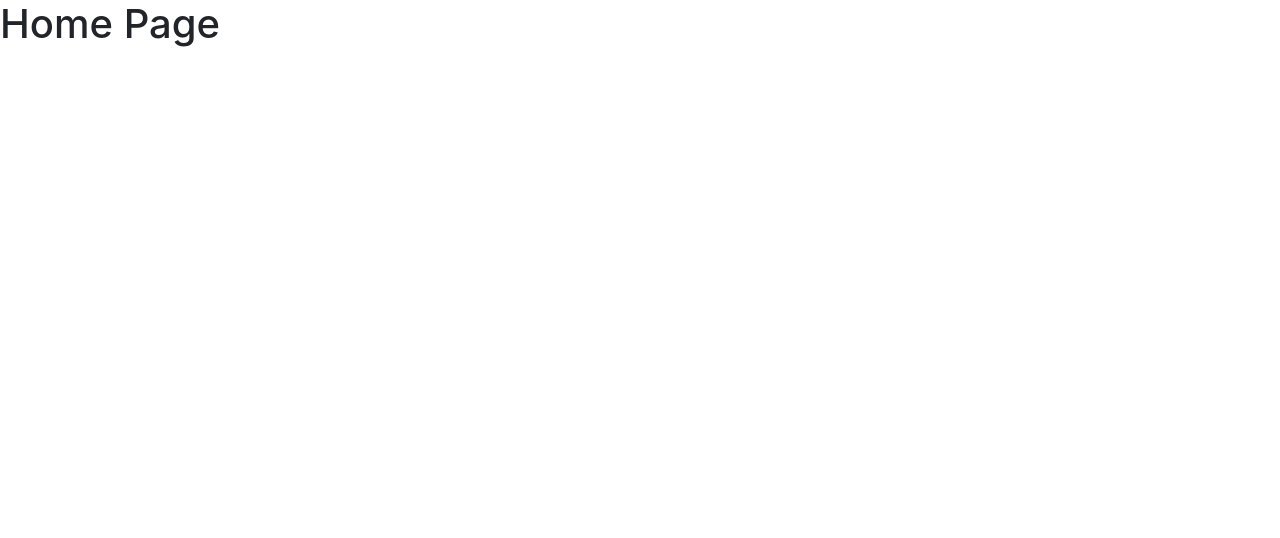
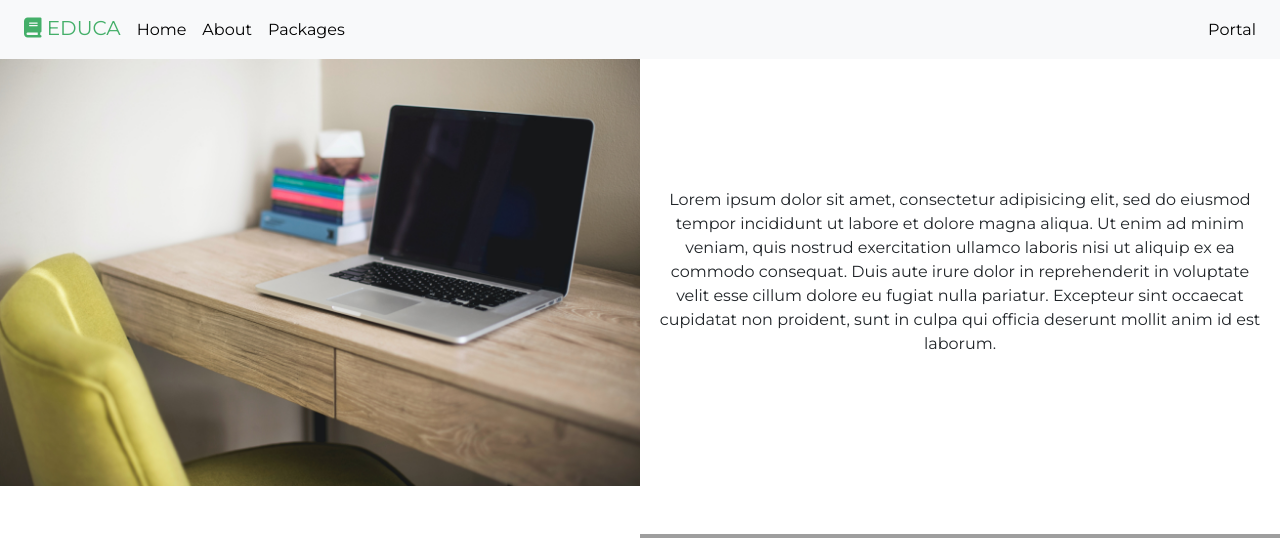
Before and after one commit to javierpelayo/educa, a Flask app: page / in a window 1280 px wide. Before the commit the part shown is almost empty. Shown: the top 538 px of the page. Before the commit the page ends 47 px from the top, so only its background shows below. Run offline with Flask 2, Linux system fonts and the light colour scheme; some libraries are stand-ins or nearby versions; grey boxes are pictures that could not be loaded.

Commit message:
add flask filter & update UI

```diff
--- a/app.py
+++ b/app.py
@@ -7,6 +7,7 @@ from wtforms import (Form, StringField, TextAreaField,
 from functools import wraps
 from passlib.hash import pbkdf2_sha256
 import os
+
 # create flask app instance
 app = Flask(__name__)
 app.config['SECRET_KEY'] = os.environ['EDUCA_SECRET_KEY']
@@ -23,6 +24,14 @@ app.config['SQLALCHEMY_TRACK_MODIFICATIONS'] = False
 #DB wraps around our app instance
 db = SQLAlchemy(app)
 
+#################
+# COLOR SCHEMES #
+#################
+#Green: #44AF69
+#Beige: #EFC7C2
+#Red: #F8333C
+#Yellow: #FCAB10
+#Blue: #2B9EB3
 
 ##########
 # ROUTES #
@@ -46,5 +55,17 @@ def packages():
 def portal():
     return render_template("portal.html", title="Portal")
 
+###########
+# FILTERS #
+###########
+
+# Queries the browser to force the
+# download of an updated CSS file
+@app.template_filter()
+def autoversion(fn):
+  fp = os.path.join('./', fn[1:])
+  ts = str(os.path.getmtime(fp))
+  return f"{fp}?v={ts}"
+
 if __name__ == "__main__":
     app.run()
--- /dev/null
+++ b/static/style.css
@@ -0,0 +1,16 @@
+body {
+  font-family: 'Montserrat', sans-serif;
+  /* font-family: 'Open Sans', sans-serif; */
+}
+
+.nav-link {
+  color: #000000;
+}
+
+.navbar-brand {
+  color: #44AF69;
+}
+
+.navbar-brand:hover, .nav-link:hover {
+  color: #2B9EB3;
+}
--- a/templates/home.html
+++ b/templates/home.html
@@ -1,4 +1,17 @@
 {% extends "layout.html" %}
 {% block content %}
-  <h1>Home Page</h1>
+<!-- Top Section -->
+<section>
+  <div class="d-flex flex-column flex-md-row align-items-center justify-content-center p-0 m-0">
+      <img class="col-md-6 m-0 p-0 mb-5"src="../static/images/laptop.jpg">
+      <p class="col-md-6 text-center mb-5">Lorem ipsum dolor sit amet, consectetur adipisicing elit, sed do eiusmod tempor incididunt ut labore et dolore magna aliqua. Ut enim ad minim veniam, quis nostrud exercitation ullamco laboris nisi ut aliquip ex ea commodo consequat. Duis aute irure dolor in reprehenderit in voluptate velit esse cillum dolore eu fugiat nulla pariatur. Excepteur sint occaecat cupidatat non proident, sunt in culpa qui officia deserunt mollit anim id est laborum.</p>
+  </div>
+</section>
+<!-- Middle Section -->
+<section>
+  <div class="d-flex flex-column flex-md-row align-items-center justify-content-center p-0 m-0">
+    <p class="col-md-6 text-center order-2 order-md-1 mb-5">Lorem ipsum dolor sit amet, consectetur adipisicing elit, sed do eiusmod tempor incididunt ut labore et dolore magna aliqua. Ut enim ad minim veniam, quis nostrud exercitation ullamco laboris nisi ut aliquip ex ea commodo consequat. Duis aute irure dolor in reprehenderit in voluptate velit esse cillum dolore eu fugiat nulla pariatur. Excepteur sint occaecat cupidatat non proident, sunt in culpa qui officia deserunt mollit anim id est laborum.</p>
+    <img class="col-md-6 m-0 p-0 order-1 order-md-2 mb-5"src="../static/images/classroom.jpg">
+  </div>
+</section>
 {% endblock content %}
--- a/templates/layout.html
+++ b/templates/layout.html
@@ -7,10 +7,40 @@
 
     <!-- Bootstrap CSS Framework/CDN -->
     <link rel="stylesheet" href="https://stackpath.bootstrapcdn.com/bootstrap/4.4.1/css/bootstrap.min.css" integrity="sha384-Vkoo8x4CGsO3+Hhxv8T/Q5PaXtkKtu6ug5TOeNV6gBiFeWPGFN9MuhOf23Q9Ifjh" crossorigin="anonymous">
-    <link rel="stylesheet" href="{{url_for('static', filename='main.css')}}">
+
+    <link rel="stylesheet" type="text/css" href="{{ url_for('static', filename='style.css')|autoversion }}">
+
+    <link href="https://fonts.googleapis.com/css2?family=Montserrat&family=Open+Sans&display=swap" rel="stylesheet">
+
+    <script src="https://kit.fontawesome.com/d89c8d1876.js" crossorigin="anonymous"></script>
+
     <title>{{ title }}</title>
   </head>
   <body>
+    <nav class="navbar navbar-expand-lg bg-light">
+      <a class="navbar-brand pb-2 ml-2 mr-2" href="{{ url_for("home") }}"><i class="fas fa-book"></i> EDUCA</a>
+      <button class="navbar-toggler navbar-light" type="button" data-toggle="collapse" data-target="#navbarNavDropdown" aria-controls="navbarNavDropdown" aria-expanded="false" aria-label="Toggle navigation">
+        <span class="navbar-toggler-icon"></span>
+      </button>
+      <div class="collapse navbar-collapse" id="navbarNavDropdown">
+        <ul class="navbar-nav mr-auto">
+          <li class="nav-item">
+            <a class="nav-link" href="{{ url_for("home") }}">Home</a>
+          </li>
+          <li class="nav-item">
+            <a class="nav-link" href="{{ url_for("about") }}">About</a>
+          </li>
+          <li class="nav-item">
+            <a class="nav-link" href="{{ url_for("packages") }}">Packages</a>
+          </li>
+        </ul>
+        <ul class="navbar-nav">
+          <li class="nav-item">
+            <a class="nav-link" href="{{ url_for("portal") }}">Portal</a>
+          </li>
+        </ul>
+      </div>
+    </nav>
     <!-- Pages that inherit this template -->
     {% block content %}{% endblock %}
     <script src="https://code.jquery.com/jquery-3.4.1.slim.min.js" integrity="sha384-J6qa4849blE2+poT4WnyKhv5vZF5SrPo0iEjwBvKU7imGFAV0wwj1yYfoRSJoZ+n" crossorigin="anonymous"></script>
```
Also changed, not shown: static/images/books.jpeg (added), static/images/laptop.jpg (added), static/images/neonbrand-uEcSKKDB1pg-unsplash.jpg (added), static/main.css (deleted), 1 other file.
